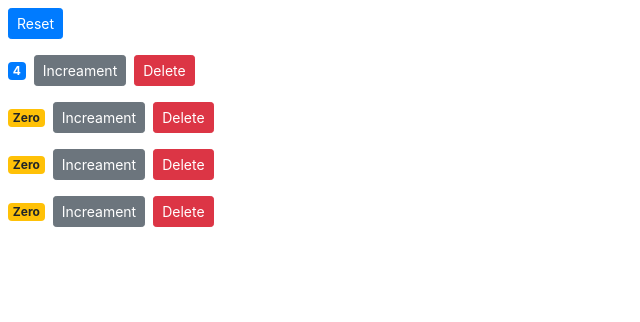
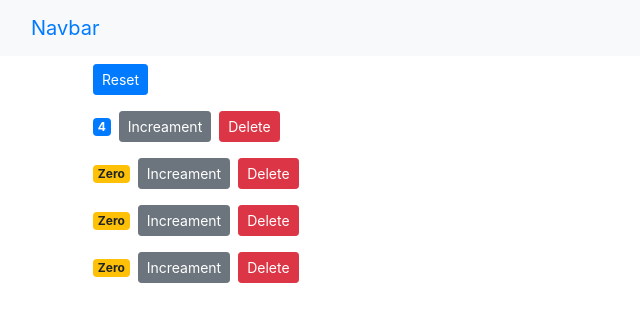
Before and after one commit to DulanjaliSenarathna/counter-app, a React (Create React App) app: page / in a window 1280 px wide. Shown: the top 322 px of the page, without its empty margins (0-640 px from the left). Built offline with nearby package versions, Linux system fonts and the light colour scheme.

Commit message:
Multiple components in sync

```diff
--- a/src/App.js
+++ b/src/App.js
@@ -1,25 +1,23 @@
-import logo from './logo.svg';
+import NavBar from './components/navbar';
 import './App.css';
+import Counters from './components/counters';
+import { Component } from 'react';
 
-function App() {
+class App extends Component{
+  render(){
   return (
-    <div className="App">
-      <header className="App-header">
-        <img src={logo} className="App-logo" alt="logo" />
-        <p>
-          Edit <code>src/App.js</code> and save to reload.
-        </p>
-        <a
-          className="App-link"
-          href="https://reactjs.org"
-          target="_blank"
-          rel="noopener noreferrer"
-        >
-          Learn React
-        </a>
-      </header>
-    </div>
+    <>
+    <NavBar/>
+    <main className='container'>
+      <Counters/>
+    </main>
+    </>
   );
+}
 }
 
 export default App;
+//previous we pass parent component's state to the child component via props, using parent-child relationship.
+//but now component tree=> App =>> NavBar , Counters(=> Counter) . No parent-child relationship between Navbar and Counters.
+//in this case, we lift  the state of the Counters component to App(parent) component.
+//then we can pass the state using props to all the children
--- /dev/null
+++ b/src/components/navbar.jsx
@@ -0,0 +1,14 @@
+import React, { Component } from 'react';
+
+class NavBar extends Component {
+
+    render() {
+        return (<nav class="navbar bg-light">
+        <div className="container-fluid">
+          <a className="navbar-brand" href="#">Navbar</a>
+        </div>
+      </nav>);
+    }
+}
+
+export default NavBar;
--- a/src/index.js
+++ b/src/index.js
@@ -1,14 +1,15 @@
 import React from 'react';
 import ReactDOM from 'react-dom/client';
 import './index.css';
+import App from './App';
 import reportWebVitals from './reportWebVitals';
 import 'bootstrap/dist/css/bootstrap.css';
-import Counters from './components/counters';
+
 
 const root = ReactDOM.createRoot(document.getElementById('root'));
 root.render(
   <React.StrictMode>
-   < Counters/>
+   < App/>
   </React.StrictMode>
 );
 
```
